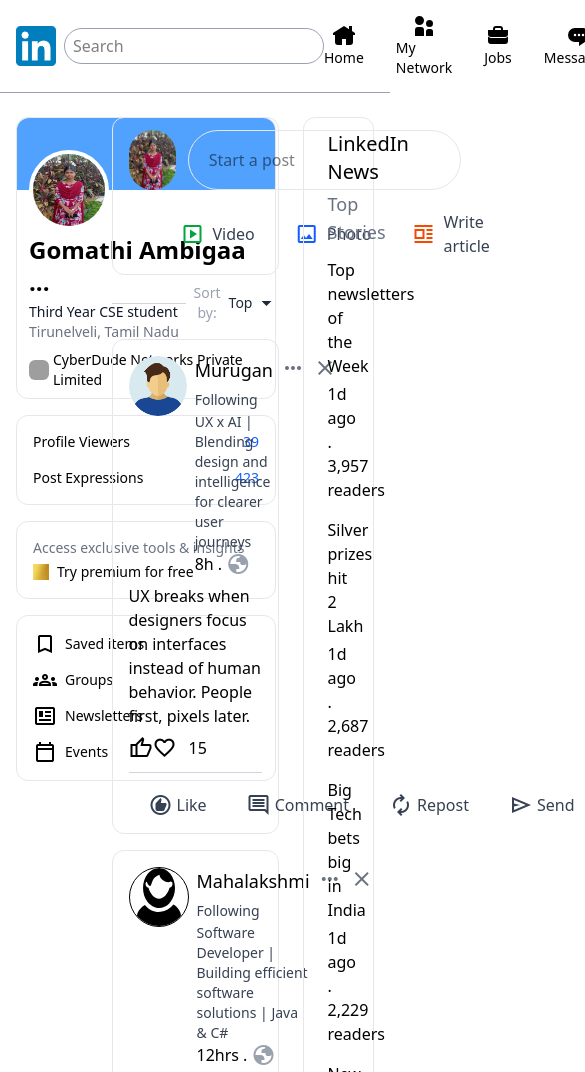
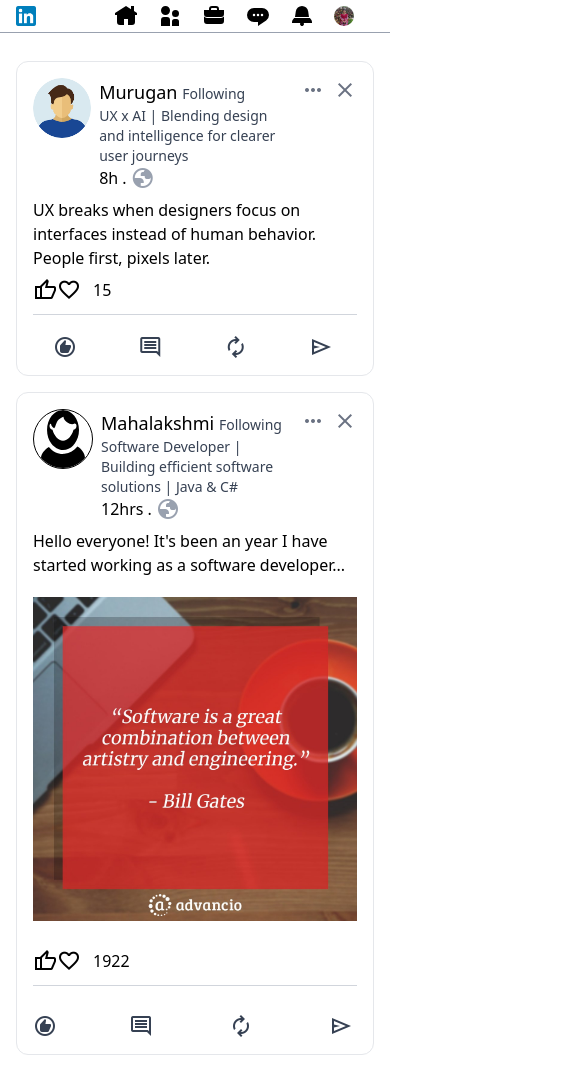
Before and after one commit to Ambigaa/linkedin-clone, a website built with Vite: page index.html in a window 390 px wide. Shown: the top 1072 px of the page, 585 px wide, since content can reach past the window. Built offline with nearby package versions, Linux system fonts and the light colour scheme; grey boxes are pictures that could not be loaded.

Commit message:
improved

```diff
--- a/index.html
+++ b/index.html
@@ -9,58 +9,58 @@
     <link rel="stylesheet" href="https://cdnjs.cloudflare.com/ajax/libs/font-awesome/6.5.0/css/all.min.css">
     <link rel="stylesheet" href="src/style.css">
   </head>
-  <body>
+  <body class="overflow-x-hidden">
     <header>
       <div class="max-w-7xl mx-auto px-4 py-1">
         <nav class="">
           <div class="flex items-center justify-between" >
           <div class="flex items-center space-x-2">
-              <img src="./LinkedInicon.png" alt="logo" class="w-10 h-10">
-              <input type="text" placeholder="Search" class="w-75 h-9 px-2 border border-gray-400 rounded-full focus:outline-none focus:w-100 transition-all duration-200 ">
+              <img src="./LinkedInicon.png" alt="logo" class="w-5 h-5 lg:w-10 lg:h-10">
+              <input type="text" placeholder="Search" class="hidden lg:block w-75 h-9 px-2 border border-gray-400 rounded-full focus:outline-none focus:w-100 transition-all duration-200 ">
             </div>
-            <div class="flex items-center space-x-8">
+            <div class="flex items-center space-x-5 lg:space-x-8">
               <div class="flex flex-col items-center ">
               <svg xmlns="http://www.w3.org/2000/svg" viewBox="0 0 24 24" data-supported-dps="24x24" fill="currentColor" class="mercado-match" width="24" height="24" focusable="false">
                 <path d="M23 9v2h-2v7a3 3 0 01-3 3h-4v-6h-4v6H6a3 3 0 01-3-3v-7H1V9l11-7 5 3.18V2h3v5.09z"></path>
               </svg>
-              <span class="text-sm">Home</span>
+              <span class="hidden lg:block text-sm ">Home</span>
 
               </div>
              <div class="flex flex-col items-center ">
                <svg xmlns="http://www.w3.org/2000/svg" viewBox="0 0 24 24" data-supported-dps="24x24" fill="currentColor" class="mercado-match" width="24" height="24" focusable="false">
                 <path d="M12 16v6H3v-6a3 3 0 013-3h3a3 3 0 013 3zm5.5-3A3.5 3.5 0 1014 9.5a3.5 3.5 0 003.5 3.5zm1 2h-2a2.5 2.5 0 00-2.5 2.5V22h7v-4.5a2.5 2.5 0 00-2.5-2.5zM7.5 2A4.5 4.5 0 1012 6.5 4.49 4.49 0 007.5 2z"></path>
               </svg>
-              <span class="text-sm">My Network</span>
+              <span class="hidden lg:block text-sm">My Network</span>
               </div>
               <div class="flex flex-col items-center ">
                  <svg xmlns="http://www.w3.org/2000/svg" viewBox="0 0 24 24" data-supported-dps="24x24" fill="currentColor" class="mercado-match" width="24" height="24" focusable="false">
                <path d="M17 6V5a3 3 0 00-3-3h-4a3 3 0 00-3 3v1H2v4a3 3 0 003 3h14a3 3 0 003-3V6zM9 5a1 1 0 011-1h4a1 1 0 011 1v1H9zm10 9a4 4 0 003-1.38V17a3 3 0 01-3 3H5a3 3 0 01-3-3v-4.38A4 4 0 005 14z"></path>
               </svg>
-              <span class="text-sm">Jobs</span>
+              <span class="hidden lg:block text-sm">Jobs</span>
               </div>
               <div class="flex flex-col items-center ">
               <svg xmlns="http://www.w3.org/2000/svg" viewBox="0 0 24 24" data-supported-dps="24x24" fill="currentColor" class="mercado-match" width="24" height="24" focusable="false">
                 <path d="M16 4H8a7 7 0 000 14h4v4l8.16-5.39A6.78 6.78 0 0023 11a7 7 0 00-7-7zm-8 8.25A1.25 1.25 0 119.25 11 1.25 1.25 0 018 12.25zm4 0A1.25 1.25 0 1113.25 11 1.25 1.25 0 0112 12.25zm4 0A1.25 1.25 0 1117.25 11 1.25 1.25 0 0116 12.25z"></path>
               </svg>
-              <span class="text-sm">Messaging</span>
+              <span class="hidden lg:block text-sm">Messaging</span>
               </div>
               <div class="flex flex-col items-center ">
               <svg xmlns="http://www.w3.org/2000/svg" viewBox="0 0 24 24" data-supported-dps="24x24" fill="currentColor" class="mercado-match" width="24" height="24" focusable="false">
                 <path d="M22 19h-8.28a2 2 0 11-3.44 0H2v-1a4.52 4.52 0 011.17-2.83l1-1.17h15.7l1 1.17A4.42 4.42 0 0122 18zM18.21 7.44A6.27 6.27 0 0012 2a6.27 6.27 0 00-6.21 5.44L5 13h14z"></path>
               </svg>
-              <span class="text-sm">Notifications</span>
+              <span class="hidden lg:block text-sm">Notifications</span>
               </div>
               <div class="flex flex-col items-center">
-                <img src="./prof.jpg" alt="me" class="w-6 h-6 rounded-full">
-                <span class="text-sm">Me</span>
+                <img src="./prof.jpg" alt="me" class="w-5 h-5 md:w-6 md:h-6 rounded-full">
+                <span class="hidden lg:block text-sm">Me</span>
               </div>
-              <div class="flex flex-col items-center ">
+              <div class="hidden lg:flex flex-col items-center ">
               <svg xmlns="http://www.w3.org/2000/svg" viewBox="0 0 24 24" data-supported-dps="24x24" fill="currentColor" class="mercado-match" width="24" height="24" focusable="false">
                 <path d="M3 3h4v4H3zm7 4h4V3h-4zm7-4v4h4V3zM3 14h4v-4H3zm7 0h4v-4h-4zm7 0h4v-4h-4zM3 21h4v-4H3zm7 0h4v-4h-4zm7 0h4v-4h-4z"></path>
               </svg>
               <span class="text-sm">For Business</span>
               </div>
-              <div class="flex flex-col items-center ">
+              <div class="hidden lg:flex flex-col items-center ">
               <img src="./premium.jpg" alt="premium" class="w-6 h-6 rounded-5 ">
               <span class="text-sm">Try premium for 0</span>
               </div>
@@ -75,10 +75,10 @@
       <hr class="text-gray-400">
     </header>
     <main class="max-w-7xl mx-auto px-4 mt-6 ">
-      <div class="grid grid-cols-12 gap-6">
-      <aside class="col-span-3 w-65">
+      <div class="grid grid-cols-1 md:grid-cols-12 gap-6">
+      <aside class="hidden md:block md:col-span-3 w-65">
         <div class="border border-gray-200  rounded-xl">
-        <div class="h-18 bg-blue-400 rounded-t-xl"></div>
+        <div class="h-18 bg-gray-400 rounded-t-xl"></div>
         <div class="-mt-10 px-1">
             <img class="w-20 h-20 rounded-full mx-2 border-4 border-white" src="./prof.jpg" />
           <h3 class="pt-1 font-semibold text-2xl mx-2 mb-1">Gomathi Ambigaa ...</h3>
@@ -131,8 +131,8 @@
       </div>
       </aside>
 
-      <section class="col-span-6">
-        <div class="border border-gray-200  rounded-xl  pt-3 pb-1 px-4 space-y-1">
+      <section class="col-span-1 md:col-span-6">
+        <div class="hidden lg:block border border-gray-200  rounded-xl  pt-3 pb-1 px-4 space-y-1">
           <div class="flex items-center space-x-3">
             <img src="./prof.jpg" alt="profile" class="w-15 h-15 rounded-full">
             <input type="text" placeholder="Start a post" class="w-100 h-15 px-5 cursor-pointer hover:bg-gray-50 focus:outline-none border border-gray-200 rounded-full font-medium text-black">
@@ -152,12 +152,12 @@
             </div>
           </div>
         </div>
-        <div class="flex items-center space-x-2 my-2">
+        <div class="hidden lg:flex items-center space-x-2 my-2">
         <hr class="border-gray-300  w-[80%]">
         <p class="text-sm text-gray-400 text-center flex items-center gap-2">Sort by:  <span class="font-medium text-gray-800 text-center flex items-center">Top
           <span class="material-symbols-outlined text-[18px] leading-none ml-0.5">arrow_drop_down</span> </span> </p>
         </div>
-        <div class="border border-gray-200  rounded-xl my-4 pt-4 pb-1 px-4">
+        <div class="border border-gray-200  rounded-xl my-1 lg:my-4 pt-4 pb-1 px-4">
           <div class="flex  space-x-2 justify-between">
             <img src="./post1prof.png" alt="post1-profile" class="w-15 h-15 rounded-full">
             <div>
@@ -181,19 +181,19 @@
             <div class="flex justify-between pt-2 ">
               <div class="flex items-center space-x-1 hover:bg-gray-50 rounded-md px-5 py-3 cursor-pointer">
                 <span class="material-symbols-outlined text-gray-700">recommend</span>
-                <span class="text-gray-700">Like</span>
+                <span class="hidden lg:block text-gray-700">Like</span>
               </div>
               <div class="flex items-center space-x-1 hover:bg-gray-50 rounded-md px-5 py-3 cursor-pointer">
                 <span class="material-symbols-outlined text-gray-700">comment</span>
-                <span class="text-gray-700">Comment</span>
+                <span class="hidden lg:block text-gray-700">Comment</span>
               </div>
               <div class="flex items-center space-x-1 hover:bg-gray-50 rounded-md px-5 py-3 cursor-pointer">
                 <span class="material-symbols-outlined text-gray-700">autorenew</span>
-                <span class="text-gray-700">Repost</span>
+                <span class="hidden lg:block text-gray-700">Repost</span>
               </div>
               <div class="flex items-center space-x-1 hover:bg-gray-50 rounded-md px-5 py-3 cursor-pointer">
                 <span class="material-symbols-outlined text-gray-700">send</span>
-                <span class="text-gray-700">Send</span>
+                <span class="hidden lg:block text-gray-700">Send</span>
               </div>
             </div>
           </div>
@@ -213,35 +213,35 @@
           </div>
           <div class="pt-2">
             <p>Hello everyone! It's been an year I have started working as a software developer...</p>
-            <img src="./post2.jpg" alt="post2" class="py-5 ">
+            <img src="./post2.jpg" alt="post2" class="py-5 max-w-full ">
             <div class="flex items-center pt-2">
               <span class="material-symbols-outlined">thumb_up</span>
               <span class="material-symbols-outlined">favorite</span>
               <a href="#" class="hover:underline px-3 hover:text-blue-600">1922</a>
             </div>
             <hr class="border-gray-300 mt-3">
-            <div class="flex justify-between pt-4 px-5">
-              <div class="flex items-center space-x-1 hover:bg-gray-50 rounded-md px-5 py-3 cursor-pointer">
+            <div class="flex justify-between pt-4 lg:px-5">
+              <div class="flex items-center lg:space-x-1 hover:bg-gray-50 rounded-md lg:px-5 py-3 cursor-pointer">
                 <span class="material-symbols-outlined text-gray-700">recommend</span>
-                <span class="text-gray-700">Like</span>
+                <span class="hidden lg:block text-gray-700">Like</span>
               </div>
-              <div class="flex items-center space-x-1 hover:bg-gray-50 rounded-md px-5 py-3 cursor-pointer">
+              <div class="flex items-center space-x-1 hover:bg-gray-50 rounded-md lg:px-5 py-3 cursor-pointer">
                 <span class="material-symbols-outlined text-gray-700">comment</span>
-                <span class="text-gray-700">Comment</span>
+                <span class=" hidden lg:block text-gray-700">Comment</span>
               </div>
-              <div class="flex items-center space-x-1 hover:bg-gray-50 rounded-md px-5 py-3 cursor-pointer">
+              <div class="flex items-center space-x-1 hover:bg-gray-50 rounded-md lg:px-5 py-3 cursor-pointer">
                 <span class="material-symbols-outlined text-gray-700">autorenew</span>
-                <span class="text-gray-700">Repost</span>
+                <span class="hidden lg:block text-gray-700">Repost</span>
               </div>
-              <div class="flex items-center space-x-1 hover:bg-gray-50 rounded-md px-5 py-3 cursor-pointer">
+              <div class="flex items-center space-x-1 hover:bg-gray-50 rounded-md lg:px-5 py-3 cursor-pointer">
                 <span class="material-symbols-outlined text-gray-700">send</span>
-                <span class="text-gray-700">Send</span>
+                <span class="hidden lg:block text-gray-700">Send</span>
               </div>
             </div>
           </div>
         </div>
       </section>
-      <aside class="col-span-3">
+      <aside class="hidden lg:block lg:col-span-3">
         <div class="border border-gray-200  rounded-xl  pt-3 pb-1 px-4 space-y-1">
           <p class="text-xl font-medium px-2">LinkedIn News</p>
           <p class="text-lg text-gray-500 font-medium px-2">Top Stories</p>
--- a/src/style.css
+++ b/src/style.css
@@ -1 +1,5 @@
 @import "tailwindcss";
+
+svg {
+  max-width: 100%;
+}
```
